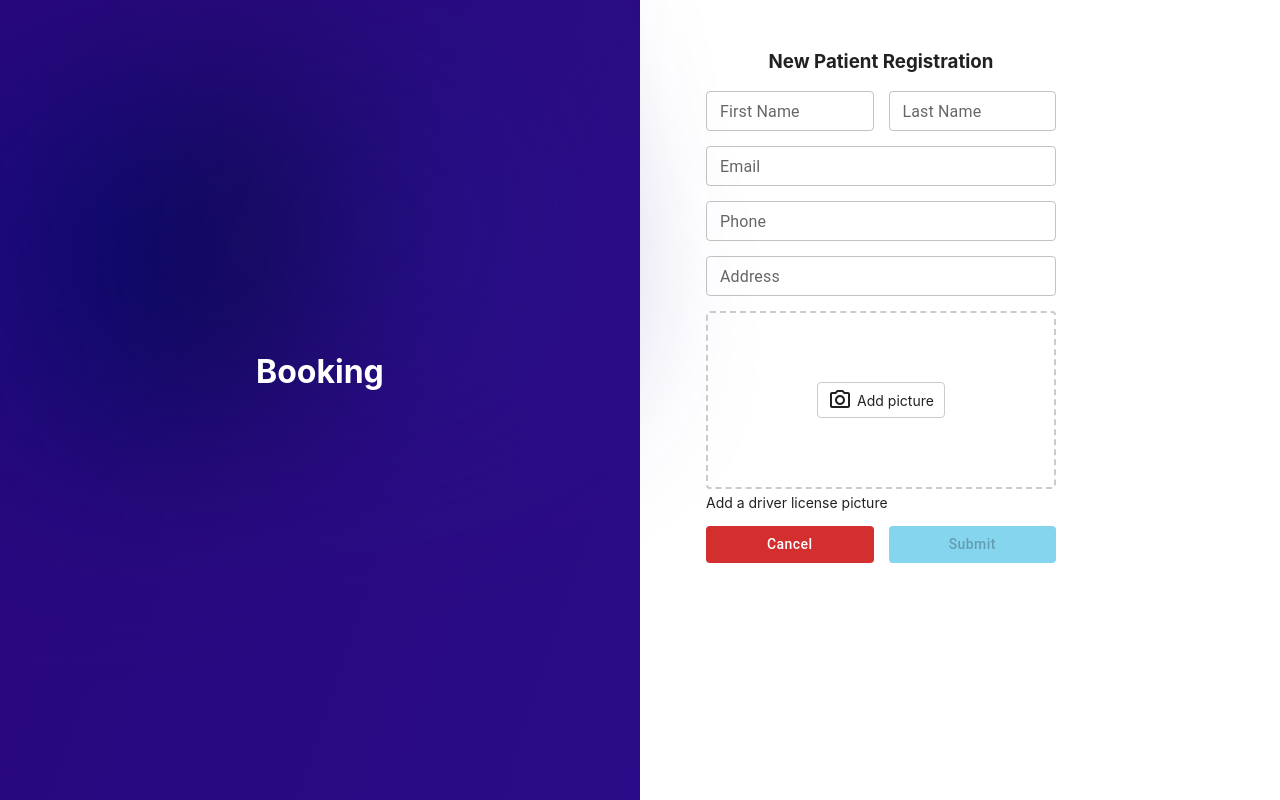
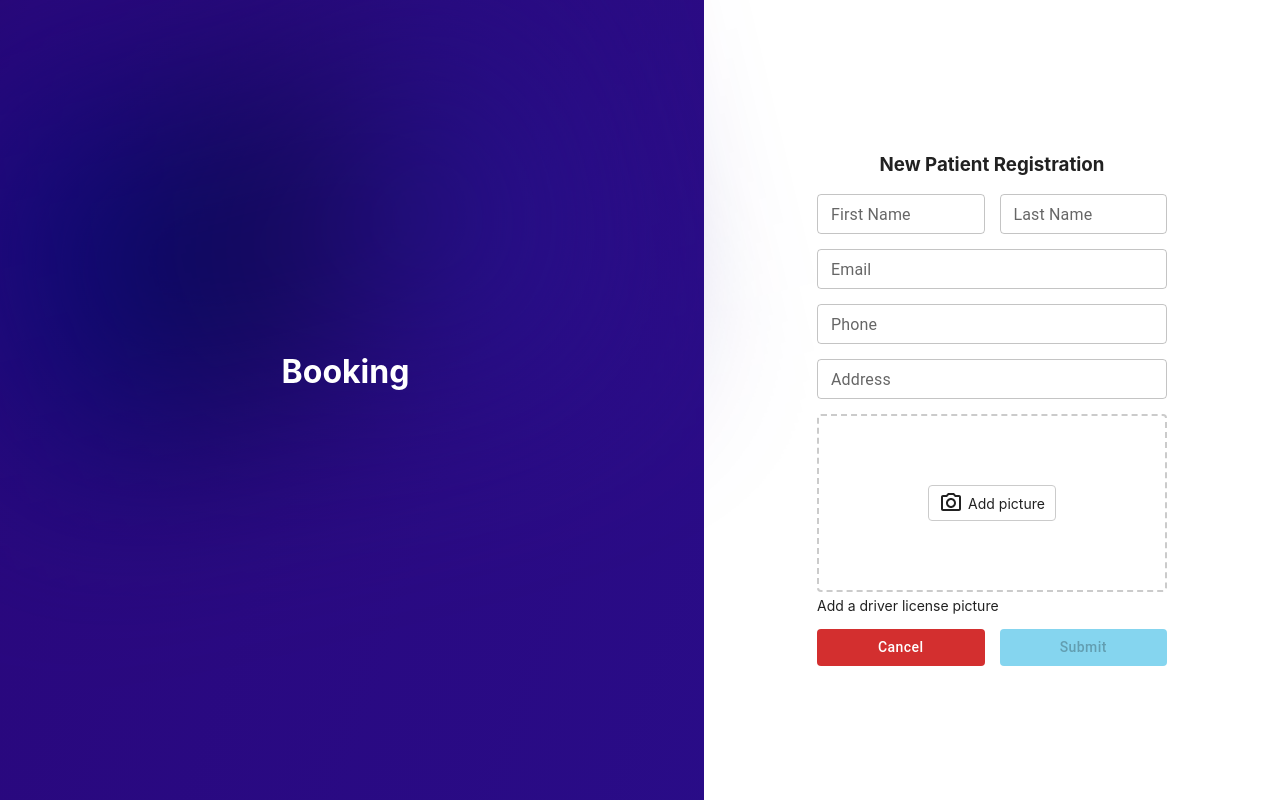
Before and after one commit to digitalfortress-dev/demo-project-frontend, a React (Create React App) app: page /patient-registration in a window 1280 px wide. Built offline with nearby package versions, Linux system fonts and the light colour scheme.

Commit message:
new login page

```diff
--- a/src/containers/PatientRegistration/index.tsx
+++ b/src/containers/PatientRegistration/index.tsx
@@ -92,8 +92,7 @@ function PatientRegistration(props: IProps) {
           <h3 className={classes.title}>Booking</h3>
         </div>
       )}
-
-      <div className={classes.content}>
+      <div className={clsx(classes.content, {[classes.flex]: !userLoggedIn})}>
         <form
           className={clsx(classes.form, {
             [classes.white]: !userLoggedIn,
--- a/src/containers/PatientRegistration/styles.ts
+++ b/src/containers/PatientRegistration/styles.ts
@@ -109,7 +109,7 @@ export const useStyles = makeStyles(() => ({
     textTransform: "capitalize !important" as any,
   },
   content: {
-    width: '50%',
+    width: '45%',
     height: '100%',
     // display: 'flex',
     alignItems: 'center',
@@ -117,7 +117,7 @@ export const useStyles = makeStyles(() => ({
   },
   canvas: {
     position: 'relative',
-    width: '50%',
+    width: '55%',
     height: '100%',
   },
   canvas1: {
```
